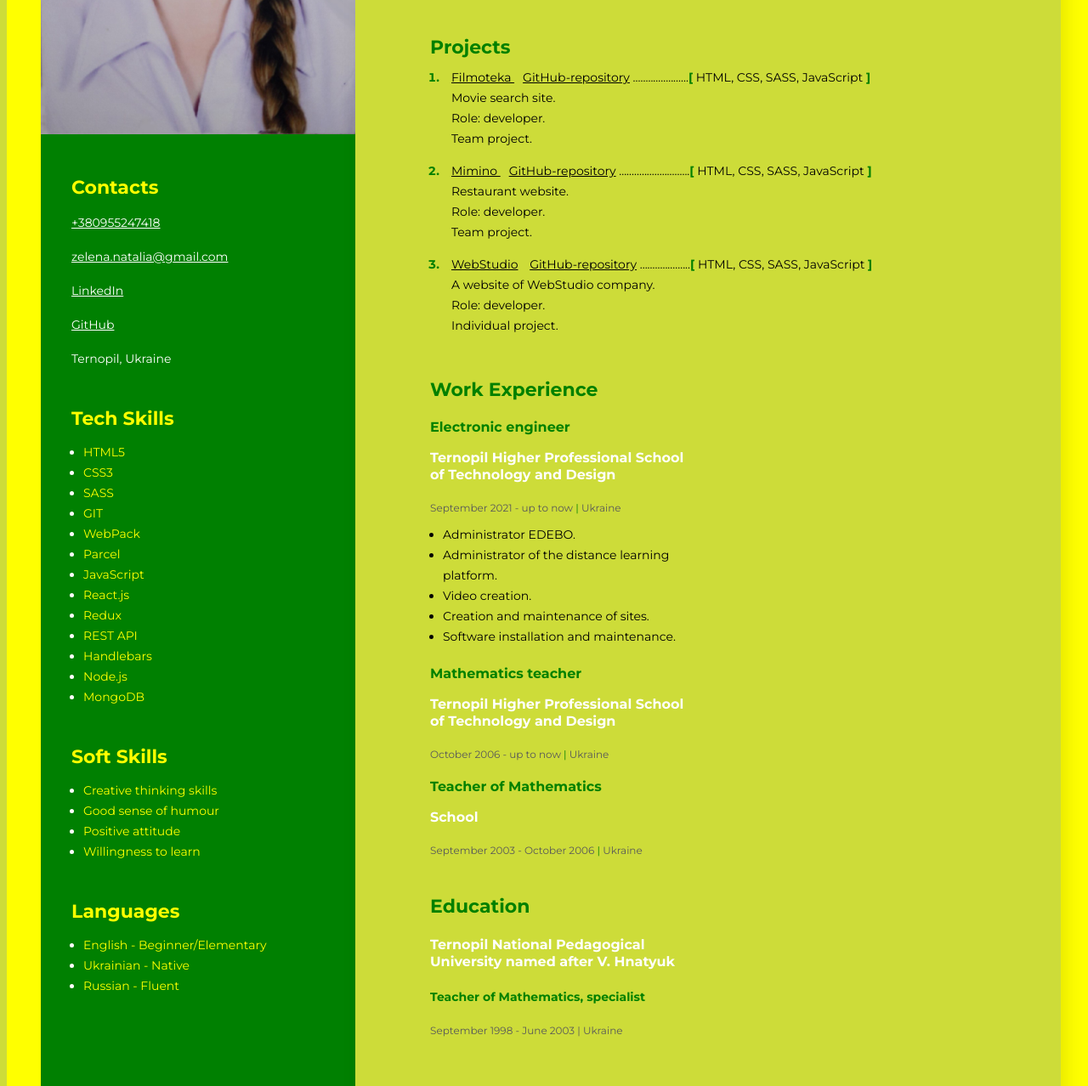
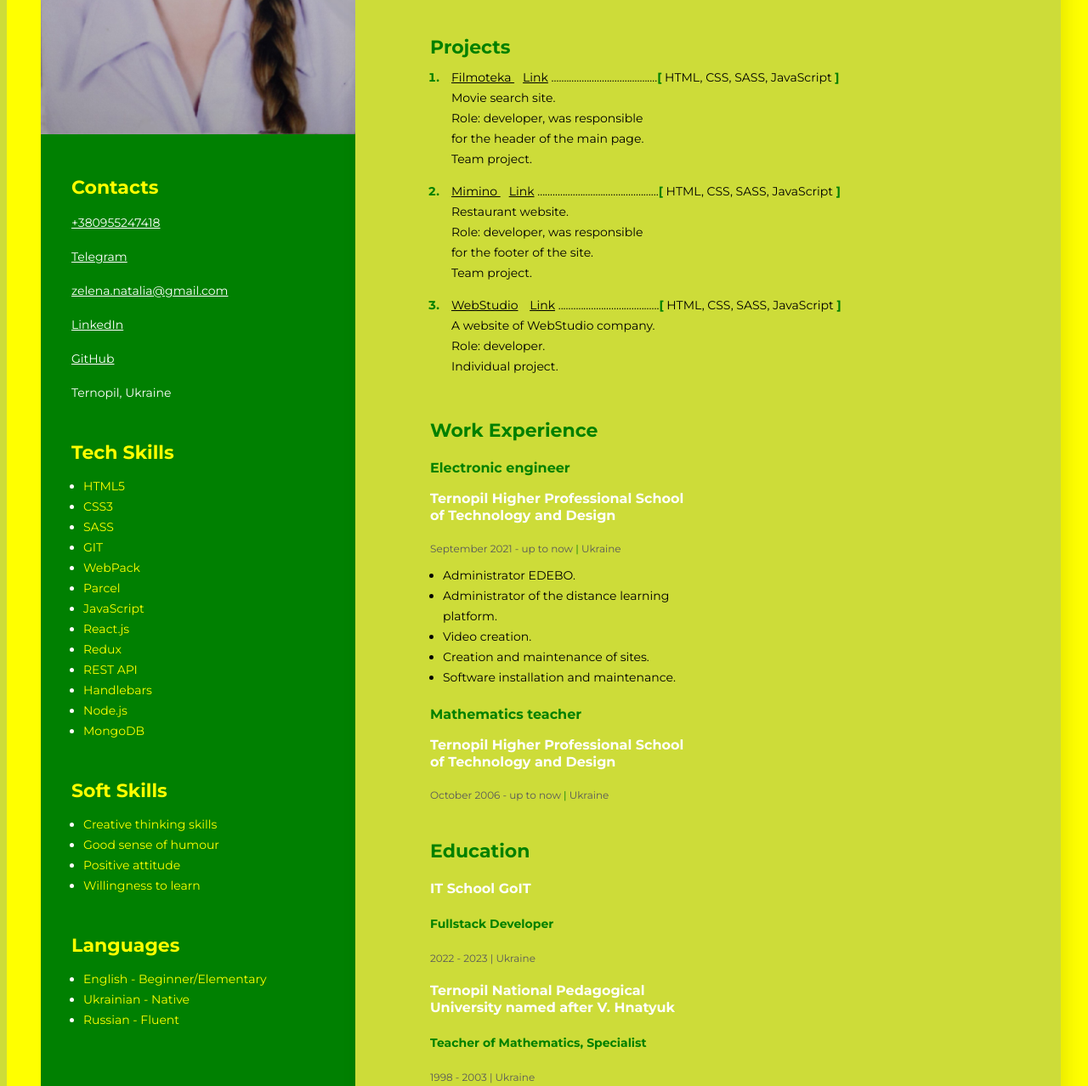
Before and after one commit to 12Natalia/github-resume, a plain HTML site: page index.html in a window 1280 px wide. Shown: the part 486-1764 px from the top of the page at 85% size. Drawn offline with Linux system fonts and the light colour scheme.

Commit message:
Готово

```diff
--- a/index.html
+++ b/index.html
@@ -38,16 +38,14 @@
                 <a href="https://sandra-selezen.github.io/filmoteka/" class="project-link"
                   >Filmoteka
                 </a>
-                <a href="https://github.com/sandra-selezen/filmoteka" class="project-link"
-                  >GitHub-repository</a
-                >
-                ......................<span class="project-bracket">[</span> HTML, CSS, SASS,
-                JavaScript
+                <a href="https://github.com/sandra-selezen/filmoteka" class="project-link">Link</a>
+                ..........................................<span class="project-bracket">[</span>
+                HTML, CSS, SASS, JavaScript
                 <span class="project-bracket">]</span>
               </span>
               <p class="about_project">
                 Movie search site.<br />
-                Role: developer.<br />
+                Role: developer, was responsible <br />for the header of the main page.<br />
                 Team project.
               </p>
             </li>
@@ -57,15 +55,17 @@
                   >Mimino
                 </a>
                 <a href="https://github.com/sandra-selezen/mimino-team-project" class="project-link"
-                  >GitHub-repository</a
+                  >Link</a
                 >
-                ............................<span class="project-bracket">[</span> HTML, CSS, SASS,
-                JavaScript
+                ................................................<span class="project-bracket"
+                  >[</span
+                >
+                HTML, CSS, SASS, JavaScript
                 <span class="project-bracket">]</span>
               </span>
               <p class="about_project">
                 Restaurant website.<br />
-                Role: developer.<br />
+                Role: developer, was responsible <br />for the footer of the site.<br />
                 Team project.
               </p>
             </li>
@@ -75,10 +75,10 @@
                   >WebStudio</a
                 >
                 <a href="https://github.com/12Natalia/goit-markup-hw-08" class="project-link"
-                  >GitHub-repository</a
+                  >Link</a
                 >
-                ....................<span class="project-bracket">[</span> HTML, CSS, SASS,
-                JavaScript <span class="project-bracket">]</span>
+                ........................................<span class="project-bracket">[</span> HTML,
+                CSS, SASS, JavaScript <span class="project-bracket">]</span>
               </span>
               <p class="about_project">
                 A website of WebStudio company.<br />
@@ -118,22 +118,17 @@
             </h4>
             <p class="period">October 2006 - up to now <span class="line">|</span> Ukraine</p>
           </div>
-          <!--Company 3-->
-          <div>
-            <h4>
-              <span class="work-position">Teacher of Mathematics</span>
-              <p class="company">School</p>
-            </h4>
-            <p class="period">September 2003 - October 2006 <span class="line">|</span> Ukraine</p>
-          </div>
           <!--Education-->
           <div class="education">
             <h3 class="h2_main_content">Education</h3>
+            <h4 class="university">IT School GoIT</h4>
+            <h5 class="h3_main_content">Fullstack Developer</h5>
+            <p class="period">2022 - 2023 | Ukraine</p>
             <h4 class="university">
               Ternopil National Pedagogical University named after V. Hnatyuk
             </h4>
-            <h5 class="h3_main_content">Teacher of Mathematics, specialist</h5>
-            <p class="period">September 1998 - June 2003 | Ukraine</p>
+            <h5 class="h3_main_content">Teacher of Mathematics, Specialist</h5>
+            <p class="period">1998 - 2003 | Ukraine</p>
           </div>
         </div>
       </div>
@@ -146,6 +141,11 @@
           <div>
             <p>
               <a href="tel:+380955247418" class="contact-link">+380955247418</a>
+            </p>
+            <p>
+              <a href="https://t.me/zelena_natalia" class="contact-link"
+                >Telegram</a
+              >
             </p>
             <p>
               <a href="mailto:zelena.natalia@gmail.com" class="contact-link"
--- a/styles/styles.css
+++ b/styles/styles.css
@@ -19,7 +19,7 @@ body {
   margin: 40px 40px 40px 0px;
   padding-top: 102px;
   padding-left: 88px;
-  padding-bottom: 60px;
+  padding-bottom: 35px;
 }
 .h1_main_content {
   margin-top: 19px;
@@ -158,7 +158,7 @@ aside {
   margin-left: 40px;
   margin-top: 40px;
   margin-bottom: 40px;
-  padding-bottom: 60px;
+  padding-bottom: 35px;
   color: #ffff00;
 }
 .photo_user {
```
